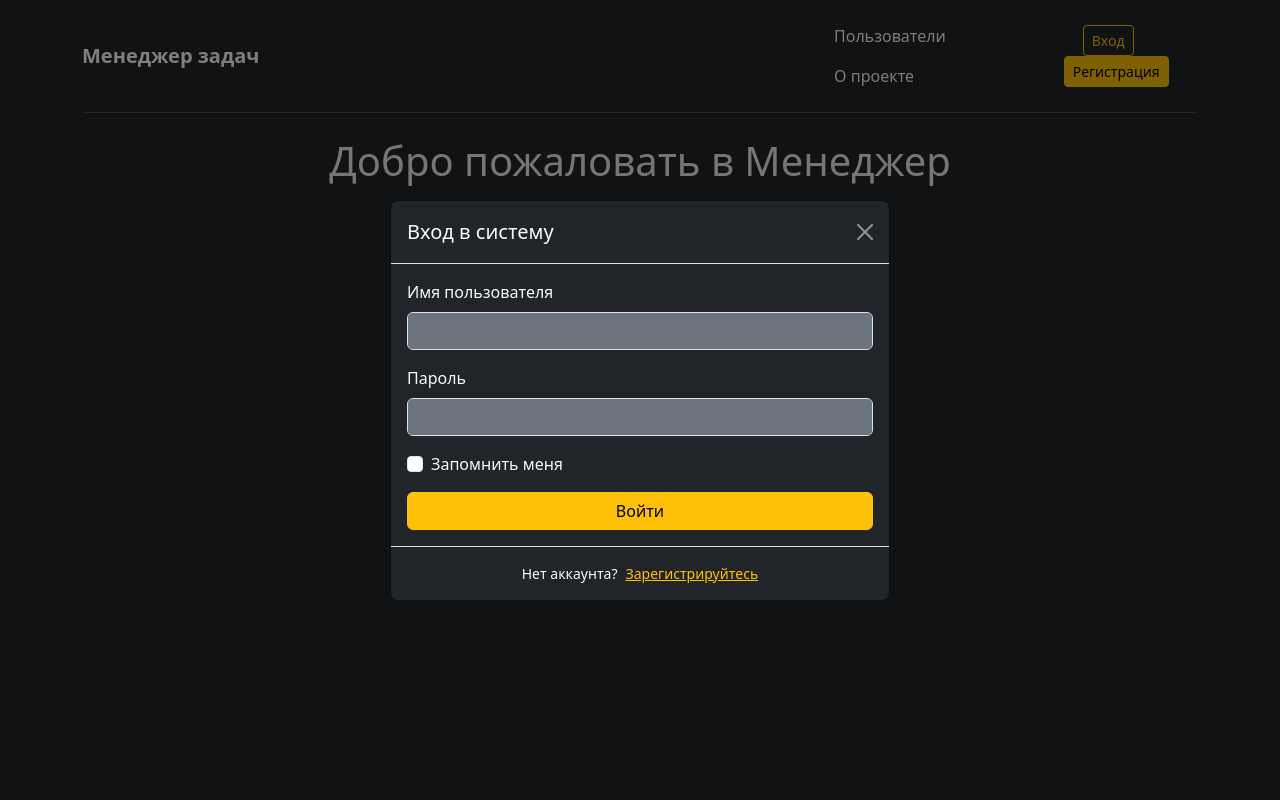
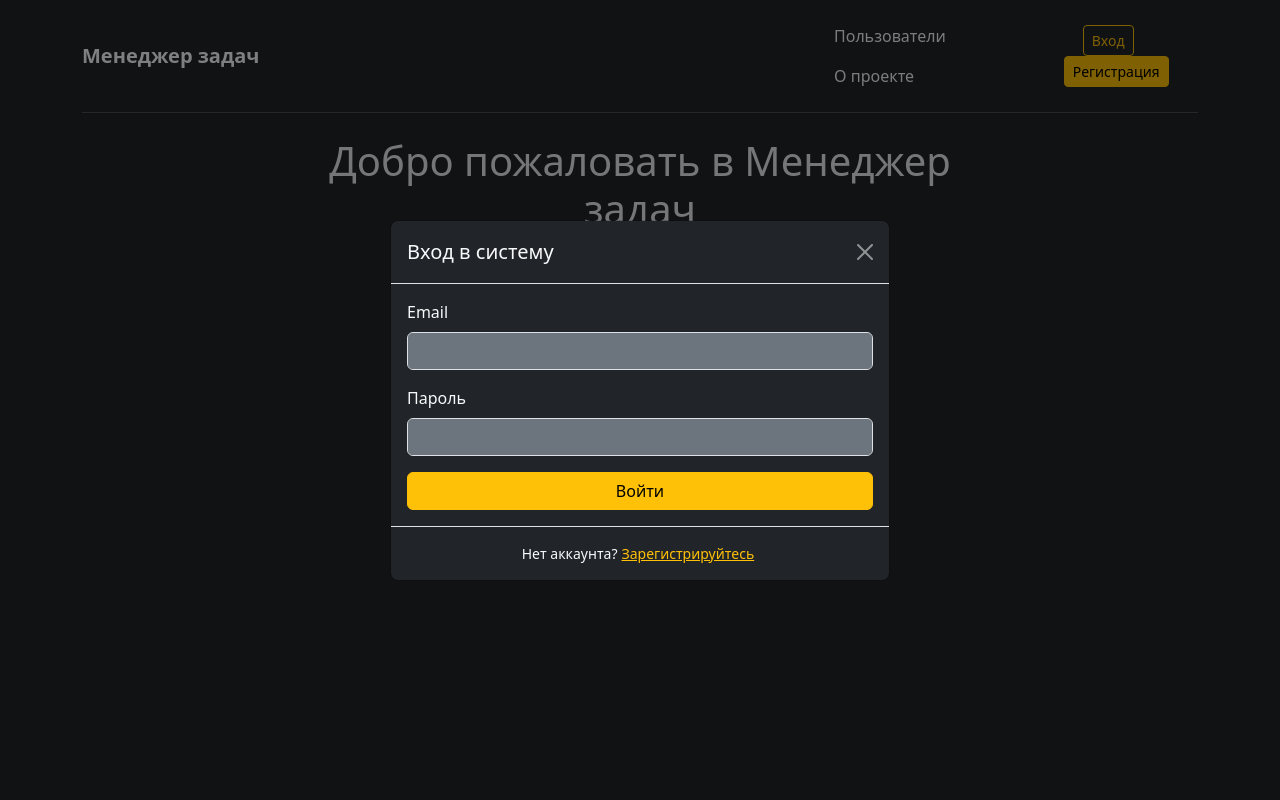
Before and after one commit to IvanFoksha/python-project-52, a Django app: page / in a window 1280 px wide, after a click on "Вход". Run offline with Django 5.2, Linux system fonts and the light colour scheme; some libraries are stand-ins or nearby versions.

Commit message:
Update base template for login user

```diff
--- a/task_manager/templates/base.html
+++ b/task_manager/templates/base.html
@@ -91,6 +91,15 @@
           </div>
 
           <div class="text-center mx-auto my-2">
+            {% if user.is_authenticated %}
+            <span class="text-light me-3">Привет, {{ user.username }}!</span>
+            <form method="post" action="{% url 'logout' %}" class="d-inline">
+              {% csrf_token %}
+              <button type="submit" class="btn btn-outline-warning btn-sm">
+                Выход
+              </button>
+            </form>
+            {% else %}
             <button
               type="button"
               class="btn btn-outline-warning btn-sm me-3"
@@ -107,6 +116,7 @@
             >
               Регистрация
             </button>
+            {% endif %}
           </div>
         </div>
 
@@ -121,6 +131,21 @@
           </ul>
         </div>
       </header>
+
+      {% if messages %} {% for message in messages %}
+      <div
+        class="alert alert-{{ message.tags }} alert-dismissible fade show"
+        role="alert"
+      >
+        {{ message }}
+        <button
+          type="button"
+          class="btn-close"
+          data-bs-dismiss="alert"
+          aria-label="Close"
+        ></button>
+      </div>
+      {% endfor %} {% endif %}
 
       <div
         class="modal fade"
@@ -141,42 +166,38 @@
               ></button>
             </div>
             <div class="modal-body">
-              <form>
+              <form id="loginForm" method="post" action="{% url 'login' %}">
+                {% csrf_token %}
                 <div class="mb-3">
-                  <label for="login" class="form-label">Имя пользователя</label>
+                  <label for="id_username" class="form-label">Email</label>
                   <input
-                    type="login"
+                    type="text"
                     class="form-control bg-secondary text-light"
-                    id="loginUser"
+                    id="id_username"
+                    name="username"
                     required
                   />
                 </div>
                 <div class="mb-3">
-                  <label for="loginPassword" class="form-label">Пароль</label>
+                  <label for="id_password" class="form-label">Пароль</label>
                   <input
                     type="password"
                     class="form-control bg-secondary text-light"
-                    id="pass_user"
+                    id="id_password"
+                    name="password"
                     required
                   />
-                </div>
-                <div class="form-check mb-3">
-                  <input
-                    class="form-check-input"
-                    type="checkbox"
-                    id="rememberMe"
-                  />
-                  <label class="form-check-label" for="rememberMe"
-                    >Запомнить меня</label
-                  >
                 </div>
                 <button type="submit" class="btn btn-warning w-100">
                   Войти
                 </button>
               </form>
+              {% if messages %} {% for message in messages %}
+              <div class="alert alert-danger mt-2">{{ message }}</div>
+              {% endfor %} {% endif %}
             </div>
-            <div class="modal-footer justify-content-center text-muted small">
-              <span class="text-light">Нет аккаунта?</span>
+            <div class="modal-footer justify-content-center text-light small">
+              Нет аккаунта?
               <a
                 href="#"
                 class="text-warning"
@@ -209,55 +230,47 @@
               ></button>
             </div>
             <div class="modal-body">
-              <form>
+              <form method="post" action="{% url 'user_create' %}">
+                {% csrf_token %}
                 <div class="mb-3">
-                  <label for="registerName" class="form-label">Имя</label>
+                  <label for="id_username" class="form-label">Имя</label>
                   <input
                     type="text"
                     class="form-control bg-secondary text-light"
-                    id="registerName"
+                    id="id_username"
+                    name="username"
                     required
                   />
                 </div>
                 <div class="mb-3">
-                  <label for="registerSurname" class="form-label"
-                    >Фамилия</label
-                  >
+                  <label for="id_email" class="form-label">Email</label>
                   <input
-                    type="text"
+                    type="email"
                     class="form-control bg-secondary text-light"
-                    id="registerSurname"
+                    id="id_email"
+                    name="email"
                     required
                   />
                 </div>
                 <div class="mb-3">
-                  <label for="registerLogin" class="form-label">Email</label>
+                  <label for="id_password1" class="form-label">Пароль</label>
                   <input
-                    type="login"
+                    type="password"
                     class="form-control bg-secondary text-light"
-                    id="registerLogin"
+                    id="id_password1"
+                    name="password1"
                     required
                   />
                 </div>
                 <div class="mb-3">
-                  <label for="registerPassword" class="form-label"
-                    >Пароль</label
-                  >
-                  <input
-                    type="password"
-                    class="form-control bg-secondary text-light"
-                    id="registerPassword"
-                    required
-                  />
-                </div>
-                <div class="mb-3">
-                  <label for="registerPasswordConfirm" class="form-label"
+                  <label for="id_password2" class="form-label"
                     >Подтвердите пароль</label
                   >
                   <input
                     type="password"
                     class="form-control bg-secondary text-light"
-                    id="registerPasswordConfirm"
+                    id="id_password2"
+                    name="password2"
                     required
                   />
                 </div>
@@ -266,8 +279,8 @@
                 </button>
               </form>
             </div>
-            <div class="modal-footer justify-content-center text-muted small">
-              <span class="text-light">Уже есть аккаунт?</span>
+            <div class="modal-footer justify-content-center text-light small">
+              Уже есть аккаунт?
               <a
                 href="#"
                 class="text-warning"
```
